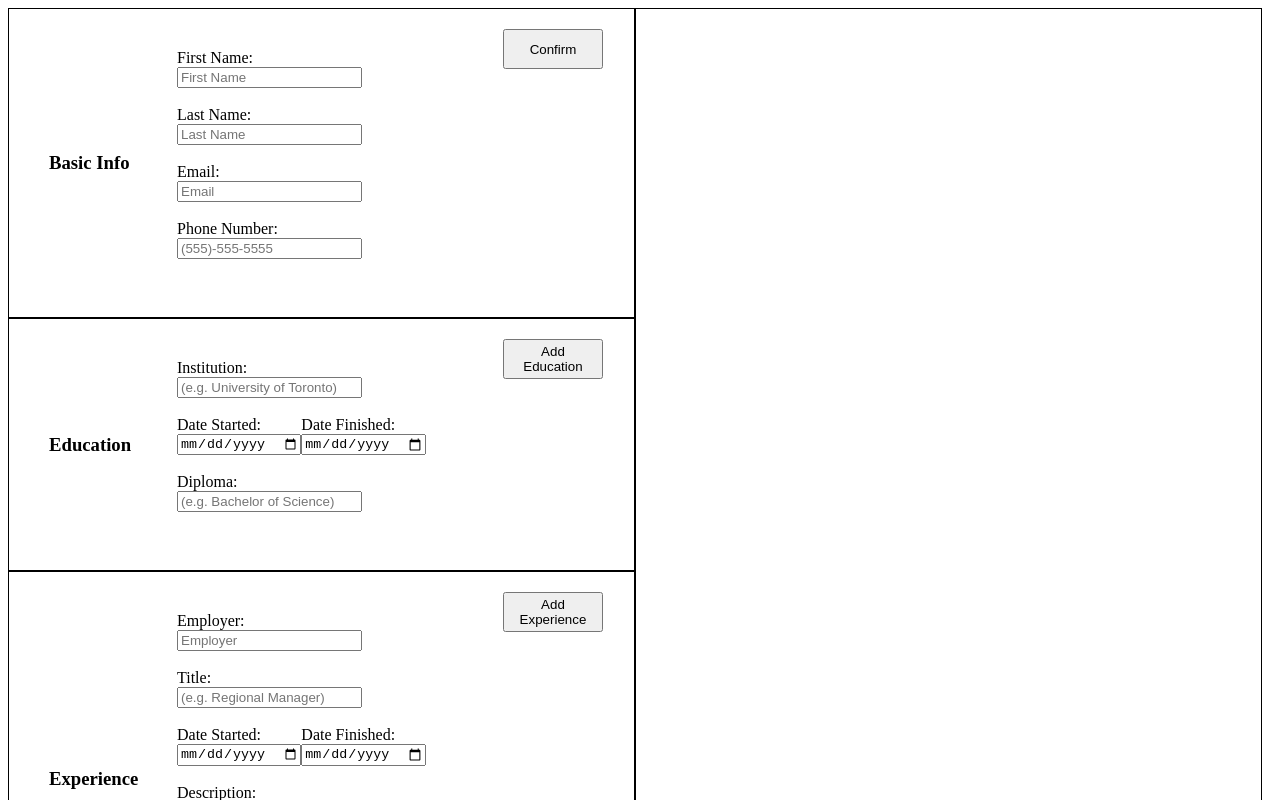
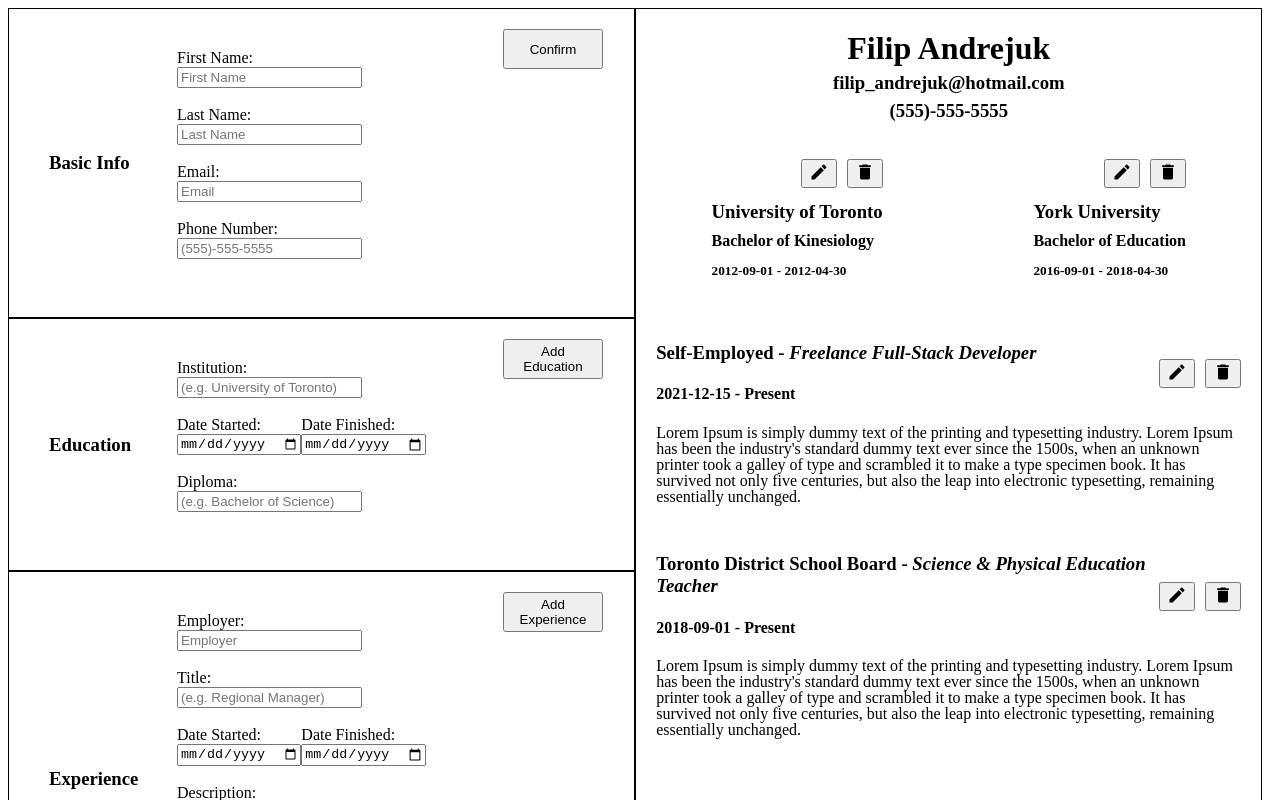
Before and after one commit to filroy-code/cv_app, a React (Create React App) app: page / in a window 1280 px wide. Shown: the top 800 px of the page. Built offline with nearby package versions, Linux system fonts and the light colour scheme.

Commit message:
QoL improvements and added default entries

```diff
--- a/src/App.js
+++ b/src/App.js
@@ -13,17 +13,17 @@
 
 //basic info state and functions
   const [personInfo, setPersonInfo] = React.useState({
-    firstName: "",
-    lastName: "",
-    phoneNumber: "",
-    email: ""
+    firstName: "Filip",
+    lastName: "Andrejuk",
+    phoneNumber: "(555)-555-5555",
+    email: "filip_andrejuk@hotmail.com"
 })
 
   const [formStatus, setFormStatus] = React.useState({
-      firstName: "",
-      lastName: "",
-      phoneNumber: "",
-      email: ""
+      firstName: "Filip",
+      lastName: "Andrejuk",
+      phoneNumber: "(555)-555-5555",
+      email: "filip_andrejuk@hotmail.com"
   })
 
   const [submitted, toggle] = React.useState(false)
@@ -45,7 +45,22 @@
 
 
 //education info state and functions
-  const [educationInfo, setEducationInfo] = React.useState([])
+  const [educationInfo, setEducationInfo] = React.useState([
+    {
+    school: "University of Toronto",
+    dateStarted: "2012-09-01",
+    dateFinished: "2012-04-30",
+    diploma: "Bachelor of Kinesiology",
+    id: nanoid()
+    },
+    {
+      school: "York University",
+      dateStarted: "2016-09-01",
+      dateFinished: "2018-04-30",
+      diploma: "Bachelor of Education",
+      id: nanoid()
+    }
+  ])
 
   function edSubmitHandler(event) {
     event.preventDefault()
@@ -72,13 +87,31 @@
     const {name, value} = event.target
     setEdFormStatus(prevStatus => {
         return ({...prevStatus,
-        [name]: value })
+        [name]: value,
+        id: nanoid() })
   })
-}
+  }
 
 
   //experience info state and functions
-  const [experienceInfo, setExperienceInfo] = React.useState([])
+  const [experienceInfo, setExperienceInfo] = React.useState([
+    {
+      employer: "Self-Employed",
+      jobTitle: "Freelance Full-Stack Developer",
+      dateStarted: "2021-12-15",
+      dateFinished: "Present",
+      description: "Lorem Ipsum is simply dummy text of the printing and typesetting industry. Lorem Ipsum has been the industry's standard dummy text ever since the 1500s, when an unknown printer took a galley of type and scrambled it to make a type specimen book. It has survived not only five centuries, but also the leap into electronic typesetting, remaining essentially unchanged.",
+      id: nanoid()
+    },
+    {
+      employer: "Toronto District School Board",
+      jobTitle: "Science & Physical Education Teacher",
+      dateStarted: "2018-09-01",
+      dateFinished: "Present",
+      description: "Lorem Ipsum is simply dummy text of the printing and typesetting industry. Lorem Ipsum has been the industry's standard dummy text ever since the 1500s, when an unknown printer took a galley of type and scrambled it to make a type specimen book. It has survived not only five centuries, but also the leap into electronic typesetting, remaining essentially unchanged.",
+      id: nanoid()
+    }
+  ])
 
   function experienceSubmitHandler(event) {
     event.preventDefault()
@@ -106,7 +139,8 @@
     const {name, value} = event.target
     setExperienceFormStatus(prevStatus => {
         return ({...prevStatus,
-        [name]: value })
+        [name]: value,
+        id: nanoid() })
   })
   }
 
@@ -115,6 +149,7 @@
     let targetBox = event.target.parentElement.parentElement.id
     let filteredEducation = educationInfo.filter(item => item.id !== targetBox)
     setEducationInfo(filteredEducation)
+    setEditing(false)
   }
 
   const [editing, setEditing] = React.useState(false)
@@ -144,6 +179,7 @@
     let targetBox = event.target.parentElement.parentElement.parentElement.id
     let filteredExperience = experienceInfo.filter(item => item.id !== targetBox)
     setExperienceInfo(filteredExperience)
+    setExperienceEditing(false)
   }
 
   function experienceEditEntry(event) {
@@ -161,7 +197,7 @@
     () =>  experienceEditing ? setExperienceInfo(experienceInfo.map((item, num) => {
       if (num === experienceEditing - 1) return {...experienceFormStatus}; else return {...item}
     })
-    ) : experienceInfo, [experienceEditing, experienceFormStatus])
+    ) : experienceInfo, [experienceEditing, experienceFormStatus, experienceInfo.length])
 
   function experienceSubmitChanges() {
     setExperienceEditing(false)
@@ -201,12 +237,14 @@
             deleteEntry={deleteEntry}
             editEntry={editEntry}
             editing={editing}
+            submitChanges={submitChanges}
           />
           <ExperienceInfoOutput
             experienceInfo={experienceInfo}
             deleteEntry={experienceDeleteEntry}
             editEntry={experienceEditEntry}
-            editing={experienceEditing} />
+            editing={experienceEditing}
+            submitChanges={experienceSubmitChanges} />
         </div>
     </div>
   );
--- a/src/components/EducationInfoOutput.js
+++ b/src/components/EducationInfoOutput.js
@@ -9,7 +9,7 @@
             <div className={num === (props.editing - 1) ? "schoolEntry editing" : "schoolEntry"} key={x.id} id={x.id}>
                 <div className="icons">
                 <button onClick={props.editEntry}><EditIcon fontSize="small" className="icon" /></button>
-                <button onClick={props.deleteEntry}><DeleteIcon fontSize="small" className="icon"/></button>
+                <button onClick={num === (props.editing - 1) ? props.submitChanges : props.deleteEntry}><DeleteIcon fontSize="small" className="icon" /></button>
                 </div>
                 <h3>{x.school}</h3>
                 <h4>{x.diploma}</h4>
--- a/src/components/ExperienceInfoOutput.js
+++ b/src/components/ExperienceInfoOutput.js
@@ -14,7 +14,7 @@
                     </div>
                     <div className="experienceGrouperIcons">
                         <button onClick={props.editEntry}><EditIcon fontSize="small" className="icon" /></button>
-                        <button onClick={props.deleteEntry}><DeleteIcon fontSize="small" className="icon" /></button>
+                        <button onClick={num === (props.editing - 1) ? props.submitChanges : props.deleteEntry}><DeleteIcon fontSize="small" className="icon" /></button>
                     </div>
                 </div>
                 <p>{x.description}</p>
--- a/src/index.css
+++ b/src/index.css
@@ -28,17 +28,6 @@
 
 .inputs > h3 {
   align-self: center;
-}
-
-.basicInfoOutput {
-  text-align: center;
-  padding: 10px;
-  line-height: 0.5;
-  margin-bottom: -10px;
-  background-color: white;
-  transition: background-color 0.6s ease-out;
-  position: relative;
-  z-index: 1;
 }
 
 .submitButton {
@@ -88,6 +77,7 @@
   position: relative;
   background-color: white;
   transition: background-color 0.6s ease-out;
+  z-index: 0;
 }
 
 .icons {
@@ -100,11 +90,6 @@
   pointer-events: none;
 }
 
-.disabled {
-  filter:brightness(0.8);
-  background-color: rgba(0, 0, 0, 0.295)
-}
-
 .schoolEntry:hover {
   background-color: rgba(255, 255, 0, 0.205);
 }
@@ -114,7 +99,7 @@
 }
 
 .experienceEntry {
-  padding: 13px 20px;
+  padding: 7px 20px;
   background-color: white;
   transition: background-color 0.6s ease-out;
 }
@@ -148,6 +133,8 @@
 
 .editing {
   background-color: rgb(177, 235, 165);
+  position: relative;
+  z-index: 0;
 }
 
 .editing:hover {
@@ -160,6 +147,24 @@
 
 .experienceEditing:hover {
   background-color: rgb(144, 201, 133);
+}
+
+.basicInfoOutput {
+  text-align: center;
+  padding: 10px;
+  line-height: 0.5;
+  margin-bottom: -10px;
+  background-color: white;
+  transition: background-color 0.6s ease-out;
+  position: relative;
+  z-index: 1;
+}
+
+.disabled {
+  background-color: rgb(194, 192, 192);
+  transition: background-color 0.6s ease-out;
+  position: relative;
+  z-index: 1;
 }
 
 @media only screen and (max-width: 600px) {
```
